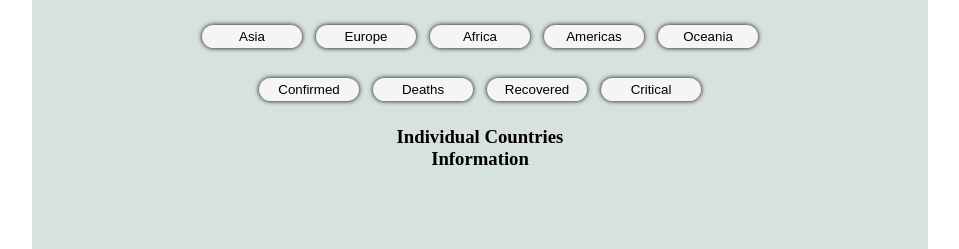
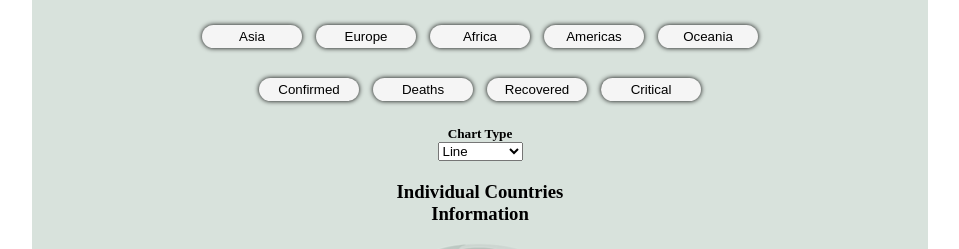
Before and after one commit to TrellixVulnTeam/Covid_1Z78, a plain HTML site: page index.html in a window 1280 px wide. Shown: the top 249 px of the page, without its empty margins (160-1119 px from the left). Drawn offline with nearby package versions, Linux system fonts and the light colour scheme; no server answers.

Commit message:
chart type options

```diff
--- a/index.html
+++ b/index.html
@@ -9,7 +9,6 @@
   </head>
   <body>
     <div class="container">
-
       <div>
         <div class="buttons">
           <div>
@@ -24,6 +23,20 @@
             <button>Deaths</button>
             <button>Recovered</button>
             <button>Critical</button>
+          </div>
+          <div class="controls">
+            <h5 class="label">Chart Type</h5>
+            <select
+              name="chartType"
+              id="chartType"
+              onchange="updateChartType()"
+            >
+              <option value="line">Line</option>
+              <option value="bar">Bar</option>
+              <option value="radar">Radar</option>
+              <option value="polarArea">Polar Area</option>
+              <option value="doughnut">Doughnut</option>
+            </select>
           </div>
           <div>
             <div class="countries">
--- a/index.js
+++ b/index.js
@@ -64,8 +64,8 @@ function getInfoByregion(region) {
   });
 }
 
-var chart = document.getElementById("myChart");
-var myChart = new Chart(chart, {
+let chart = document.getElementById("myChart");
+let myChart = new Chart(chart, {
   type: "line",
   data: {
     labels: [],
@@ -135,6 +135,16 @@ var myChart = new Chart(chart, {
   },
 });
 
+function updateChartType() {
+  let newChart = myChart.data;
+  myChart.destroy();
+  myChart = new Chart(chart, {
+    type: document.getElementById("chartType").value,
+    data: newChart,
+  });
+  console.log(newChart);
+}
+
 function removeData(chart) {
   chart.data.labels = [];
   chart.data.datasets.forEach((dataset) => {
@@ -164,6 +174,8 @@ function updateDataByRegion(region) {
 
   for (let info of Object.values(currentRegionInfo)) {
     addData(myChart, info[0], info[1][currentDataType]);
+    console.log(info[0]);
+    console.log(info[1]);
   }
 }
 
--- a/style.css
+++ b/style.css
@@ -49,7 +49,7 @@ button:hover {
 
 .countries {
   width: 30%;
-  height: 20vh;
+  height: 10vh;
   overflow: visible;
   overflow-x: hidden;
   margin: 0 auto;
```
